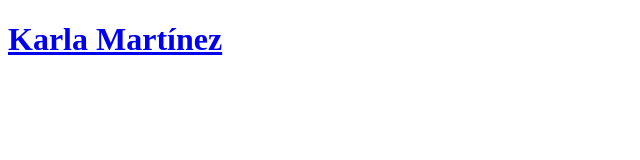
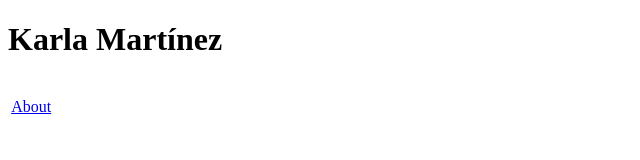
Before and after one commit to kmtzx/kmtzx.github.io, a plain HTML site: page index.html in a window 1280 px wide. Shown: the whole page, without its empty margins (0-640 px from the left). Drawn offline with Linux system fonts and the light colour scheme.

Commit message:
Update index.html

```diff
--- a/index.html
+++ b/index.html
@@ -6,12 +6,17 @@
 </head>
 
 <body>
-	<h1>
-		<a href = "./about.html">
-	Karla Martínez</a>
-	</h1>
+	<h1>Karla Martínez</h1>
+
 	<br>
+
 	<embed src = "https://media0.giphy.com/media/3oz8xUEbvqSrbGuQla/giphy.gif"/>
+
+	<a href = "./about.html">About</a>
+	<!--
+	<a href = "./projects.html">Projects</a>
+	<a href = "./resume.pdf">Resume</a>
+	-->
 </body>
 
 </html>
```
